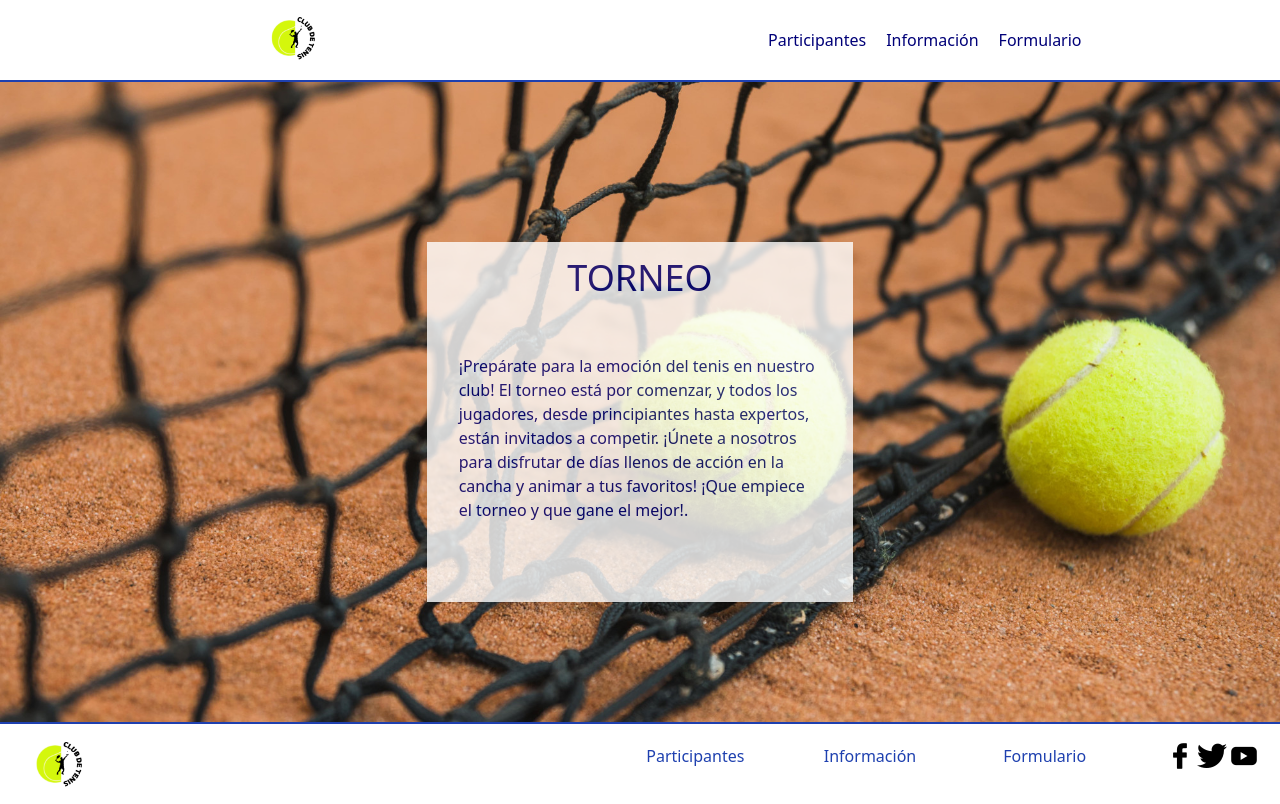
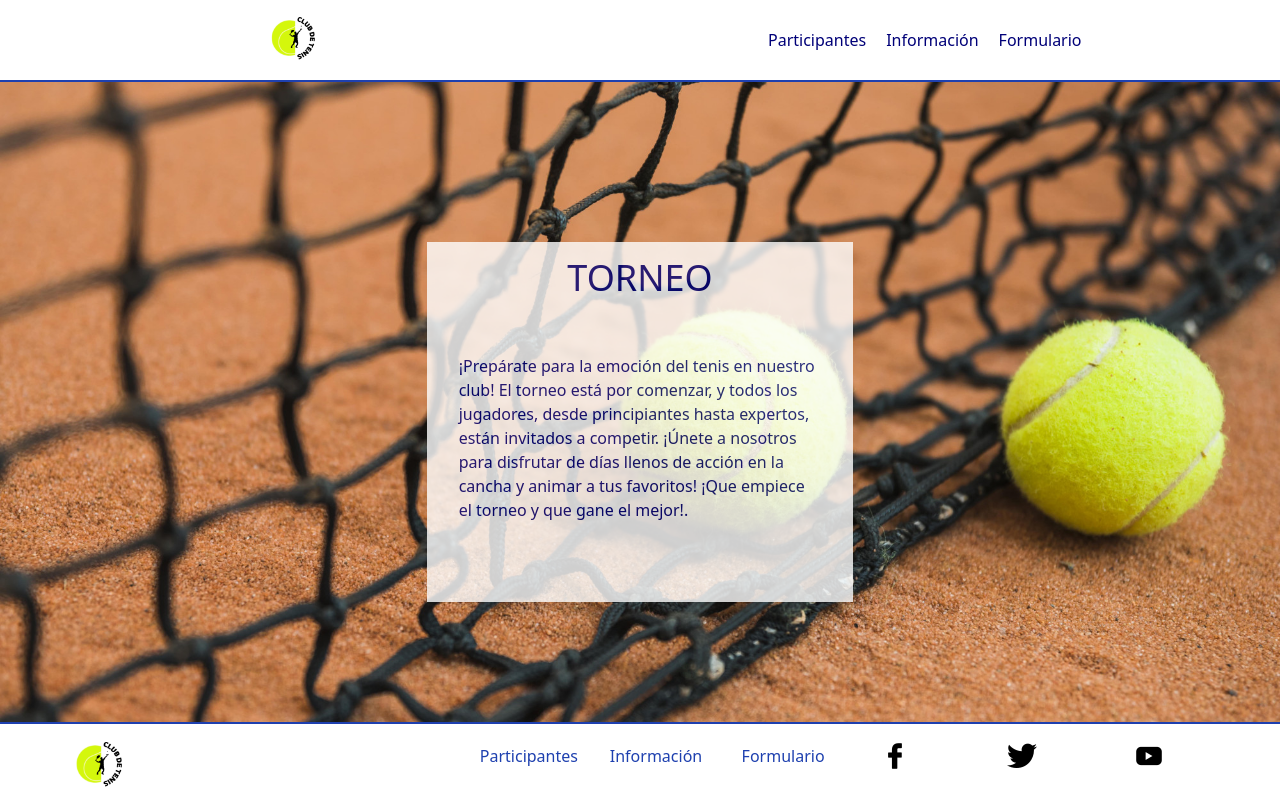
Before and after one commit to fmaciasp/Herramientas_HTML_y_CSS_II_PEC3, a website built with Parcel: page src/index.html in a window 1280 px wide. Built offline with nearby package versions, Linux system fonts and the light colour scheme.

Commit message:
ajustes en el footer

```diff
--- a/src/views/footer.html
+++ b/src/views/footer.html
@@ -1,8 +1,8 @@
-<footer class="grid-rows-[10vh] mx-auto px-5 text-center bg-white border-t-2 border-blue-800 grid grid-cols-3 sm:grid-cols-2 items-center w-90">
+<footer class="grid-rows-[10vh] mx-auto px-5 text-center bg-white border-t-2 border-blue-800 grid grid-cols-3 grid-cols-3 items-center w-90">
     <div class="h-full col-start-1">
         <picture>
             <source srcset="./assets/images/logo-tenis.png?as=webp&width=350" type="image/webp" />
-            <a href="/src/index.html"><img class="object-cover max-h-full" src="./assets/images/logo-tenis.png" alt="Logo del club"/></a>
+            <a href="/src/index.html"><img class="object-cover max-h-full ml-10" src="./assets/images/logo-tenis.png" alt="Logo del club"/></a>
         </picture>
     </div>
     <div class="col-start-2">
```
